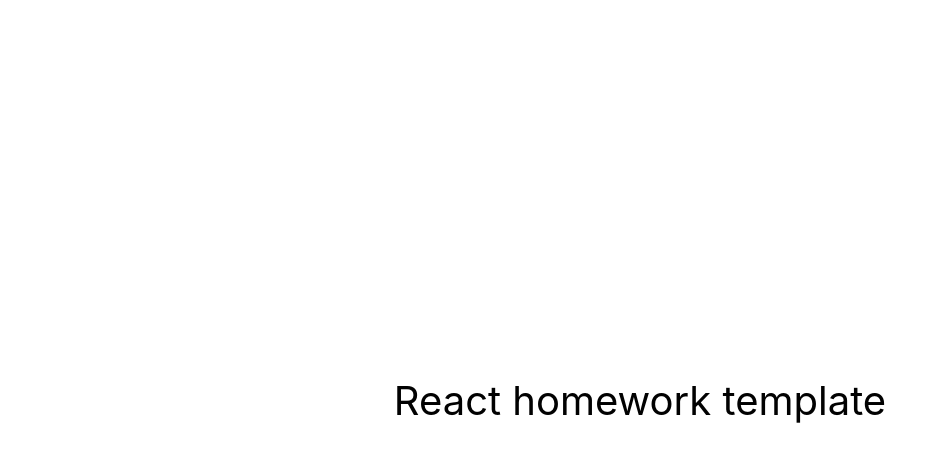
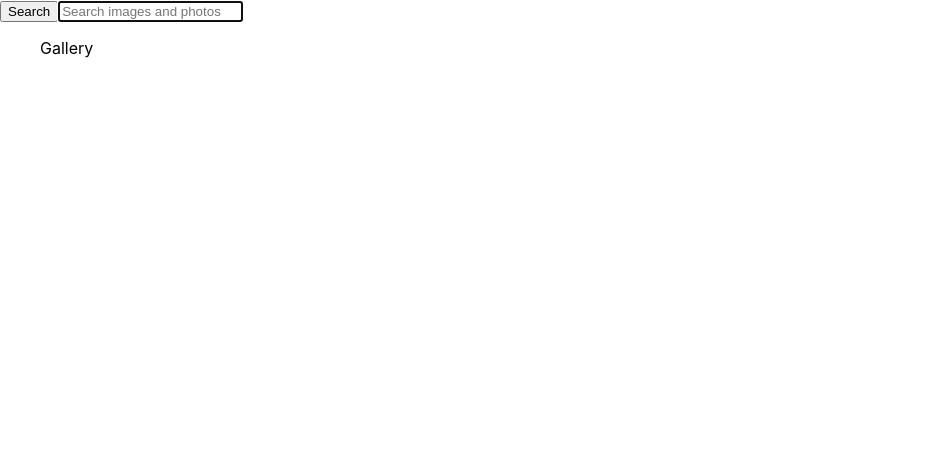
Before and after one commit to Psycameron/goit-react-hw-03-image-finder, a React (Create React App) app: page / in a window 1280 px wide. Shown: the top 462 px of the page, without its empty margins (0-947 px from the left). Built offline with nearby package versions, Linux system fonts and the light colour scheme.

Commit message:
Added rendering gallery on request

```diff
--- a/package.json
+++ b/package.json
@@ -10,6 +10,7 @@
     "react": "^18.1.0",
     "react-dom": "^18.1.0",
     "react-scripts": "5.0.1",
+    "react-toastify": "^9.1.1",
     "web-vitals": "^2.1.3"
   },
   "scripts": {
--- a/src/components/App.jsx
+++ b/src/components/App.jsx
@@ -1,16 +1,24 @@
-export const App = () => {
-  return (
-    <div
-      style={{
-        height: '100vh',
-        display: 'flex',
-        justifyContent: 'center',
-        alignItems: 'center',
-        fontSize: 40,
-        color: '#010101'
-      }}
-    >
-      React homework template
-    </div>
-  );
-};
+import React, { Component } from 'react';
+import ImageGallery from './ImageGallery/ImageGallery';
+import Searchbar from './Searchbar/Searchbar';
+
+// const API_KEY = '33411658-9504db49656fc0db308898fd3';
+
+export default class App extends Component {
+  state = {
+    query: '',
+  };
+
+  handleFormSubmit = query => {
+    this.setState({ query });
+  };
+
+  render() {
+    return (
+      <div>
+        <Searchbar onSubmit={this.handleFormSubmit} />
+        <ImageGallery query={this.state.query} />
+      </div>
+    );
+  }
+}
--- a/src/components/ImageGallery/ImageGallery.jsx
+++ b/src/components/ImageGallery/ImageGallery.jsx
@@ -0,0 +1,34 @@
+import ImageGalleryItem from 'components/ImageGalleryItem/ImageGalleryItem';
+import { Component } from 'react';
+
+export default class ImageGallery extends Component {
+  state = {
+    query: '',
+    hits: [],
+  };
+
+  componentDidUpdate(prevProps, prevState) {
+    const API_KEY = '33411658-9504db49656fc0db308898fd3';
+
+    const prevQuery = prevProps.query;
+
+    const currentQuery = this.props.query;
+
+    if (prevQuery !== currentQuery) {
+      fetch(
+        `https://pixabay.com/api/?q=${currentQuery}&page=1&key=${API_KEY}&image_type=photo&orientation=horizontal&per_page=12`
+      )
+        .then(res => res.json())
+        .then(hits => this.setState({ hits: hits.hits }));
+    }
+  }
+
+  render() {
+    return (
+      <ul className="gallery">
+        Gallery
+        <ImageGalleryItem hits={this.state.hits} />
+      </ul>
+    );
+  }
+}
--- a/src/components/ImageGallery/index.jsx
+++ b/src/components/ImageGallery/index.jsx
@@ -0,0 +1 @@
+export * from './ImageGallery';
--- a/src/components/ImageGalleryItem/ImageGalleryItem.jsx
+++ b/src/components/ImageGalleryItem/ImageGalleryItem.jsx
@@ -0,0 +1,11 @@
+import React from 'react';
+
+export default function ImageGalleryItem({ hits }) {
+  return hits.map(({ id, webformatURL }) => {
+    return (
+      <li className="gallery-item" key={id}>
+        <img src={webformatURL} alt="" />
+      </li>
+    );
+  });
+}
--- a/src/components/Searchbar/Searchbar.jsx
+++ b/src/components/Searchbar/Searchbar.jsx
@@ -0,0 +1,44 @@
+import { Component } from 'react';
+
+export default class Searchbar extends Component {
+  state = {
+    query: '',
+  };
+
+  handleQueryChange = e => {
+    this.setState({ query: e.currentTarget.value.toLowerCase() });
+  };
+
+  handleSubmit = e => {
+    e.preventDefault();
+
+    if (this.state.query.trim() === '') {
+      return alert('Vvedute zapros');
+    }
+
+    this.props.onSubmit(this.state.query);
+    this.setState({ query: '' });
+  };
+
+  render() {
+    return (
+      <header className="searchbar">
+        <form className="form" onSubmit={this.handleSubmit}>
+          <button type="submit" className="button">
+            <span className="button-label">Search</span>
+          </button>
+
+          <input
+            className="input"
+            type="text"
+            autoComplete="off"
+            autoFocus
+            placeholder="Search images and photos"
+            value={this.state.query}
+            onChange={this.handleQueryChange}
+          />
+        </form>
+      </header>
+    );
+  }
+}
--- a/src/index.js
+++ b/src/index.js
@@ -1,6 +1,6 @@
 import React from 'react';
 import ReactDOM from 'react-dom/client';
-import { App } from 'components/App';
+import App from 'components/App';
 import './index.css';
 
 ReactDOM.createRoot(document.getElementById('root')).render(
```
Also changed, not shown: 1 other file (tests, documents, lock files or other folders).
